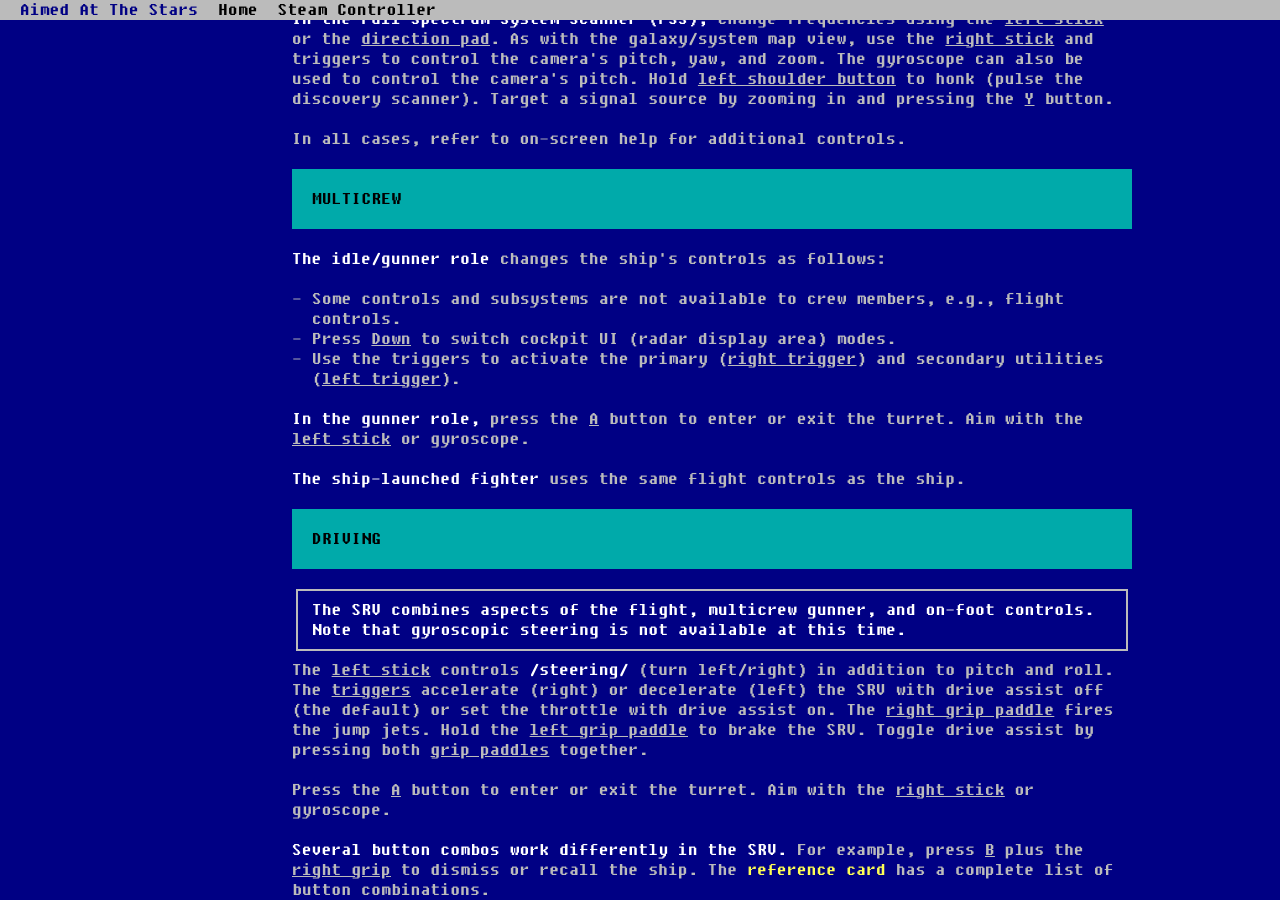
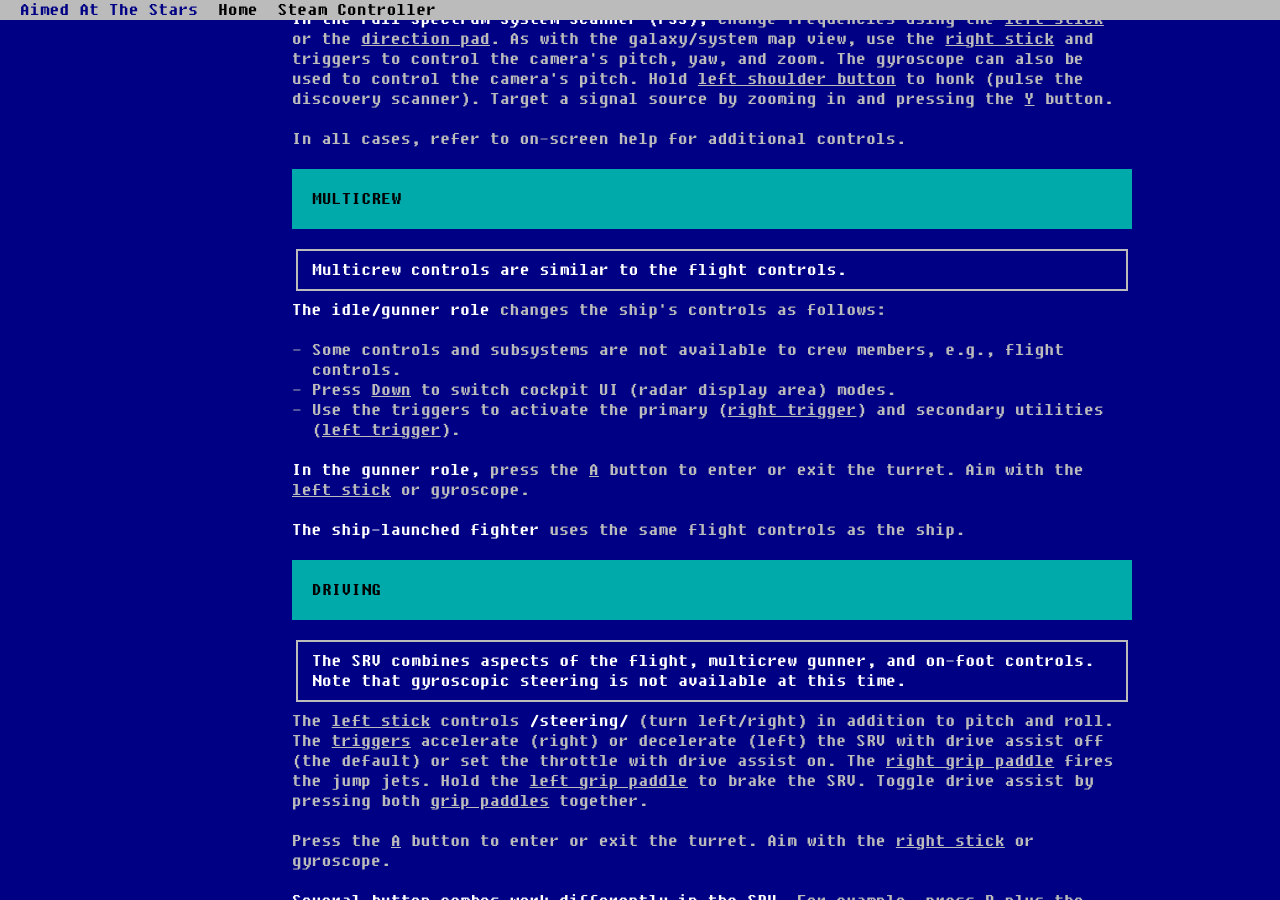
Before and after one commit to irtnog/aimedatthestars.org, a Jekyll site: the page built from bafpm/index.html, in a window 1280 px wide and 900 px high, scrolled down 3435 px. Built offline with Jekyll 4.4.1, drawn with Linux system fonts in a browser that asks for light colours.

Commit message:
feat(bafpm): add lead-in to the multicrew controls section

```diff
--- a/bafpm/index.html
+++ b/bafpm/index.html
@@ -142,6 +142,7 @@
         <div class="page-header">
           <h1>Multicrew</h1>
         </div>
+        <p class="lead">Multicrew controls are similar to the flight controls.</p>
         <p><strong>The idle/gunner role</strong> changes the ship's controls as follows:</p>
         <ul class="cardinal">
           <li>Some controls and subsystems are not available to crew members, e.g., flight controls.</li>
```
